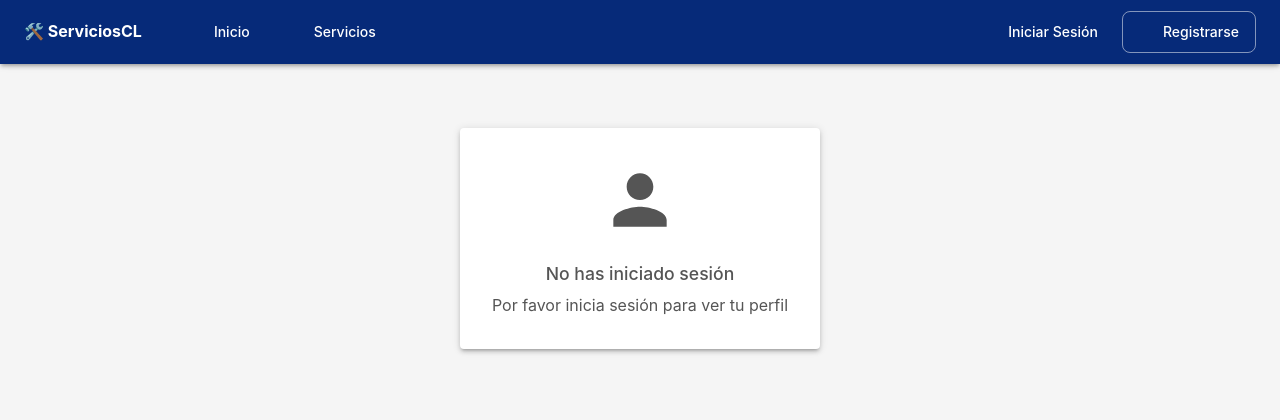
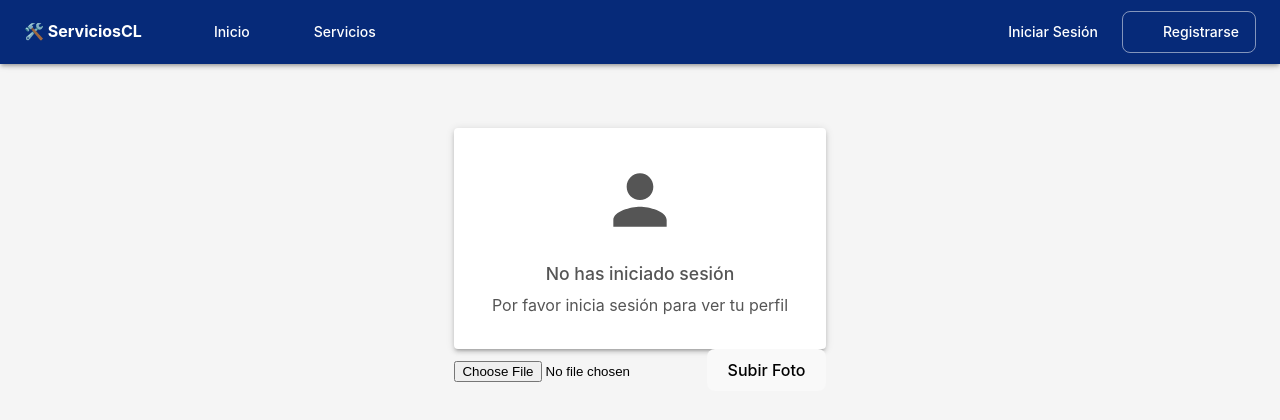
Before and after one commit to Gerlad64/cc5003-servicios, a React (Vite) app in the folder frontend/: page /me in a window 1280 px wide. Shown: the top 420 px of the page. Built offline with nearby package versions, Linux system fonts and the light colour scheme; no server answers; some icons are missing.

Commit message:
feat: se implementó una forma provisional de actualizar la foto de perfil

```diff
--- a/frontend/src/components/UserPage.tsx
+++ b/frontend/src/components/UserPage.tsx
@@ -1,5 +1,6 @@
 import { useEffect, useState } from "react";
 import loginService from "../requests/login";
+import userService from "../requests/users";
 import type { UserData } from "../model/UserData";
 import {
   Container,
@@ -24,6 +25,7 @@ import {
 const UserPage = () => {
   const [user, setUser] = useState<UserData | null>(null);
   const [loading, setLoading] = useState(true);
+  const [file, setFile] = useState<File | null>(null);
 
   useEffect(() => {
     const init = async () => {
@@ -55,6 +57,23 @@ const UserPage = () => {
     );
   }
 
+  const handleFileChange = (e: React.ChangeEvent<HTMLInputElement>) => {
+      if (e.target.files && e.target.files[0]) {
+          const selectedFile = e.target.files[0];
+          setFile(selectedFile);
+      }
+  };
+  const handleUpload = async () => {
+      if (!file) return alert('Por favor selecciona una imagen');
+      try {
+          const response = await userService.uploadProfilePic(file);
+          console.log(response);
+      }
+      catch (error) {
+          console.error(error);
+      }
+  }
+
   return (
     <Box sx={{ bgcolor: '#f5f5f5', minHeight: '100vh', py: 4 }}>
       <Container maxWidth="md">
@@ -72,11 +91,12 @@ const UserPage = () => {
         ) : (
           <Box>
             {/* Header del perfil */}
+
             <Paper elevation={3} sx={{ p: 4, mb: 3 }}>
               <Grid container spacing={3} alignItems="center">
                 <Grid size={{ xs: 12, sm: 'auto' }}>
                   <Avatar
-                    src={user.profile_pic}
+                    src={user.profile_pic_url}
                     alt={`${user.name} ${user.last_name}`}
                     sx={{
                       width: 120,
@@ -182,6 +202,16 @@ const UserPage = () => {
             </Grid>
           </Box>
         )}
+          <input
+              type="file"
+              accept="image/*" // Solo aceptar imágenes
+              onChange={handleFileChange}
+              className="my-2"
+          />
+
+          <button onClick={handleUpload} className="bg-blue-500 text-white px-4 py-2 rounded">
+              Subir Foto
+          </button>
       </Container>
     </Box>
   );
```
